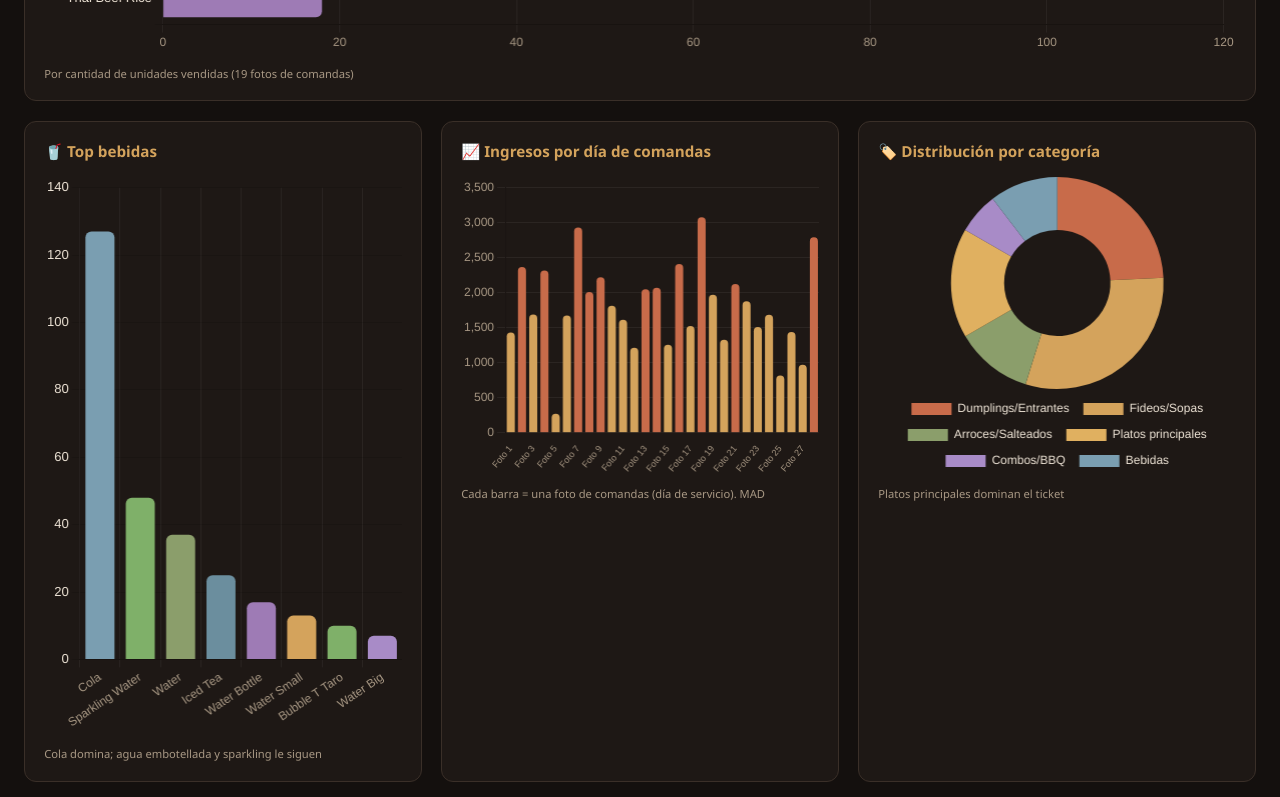
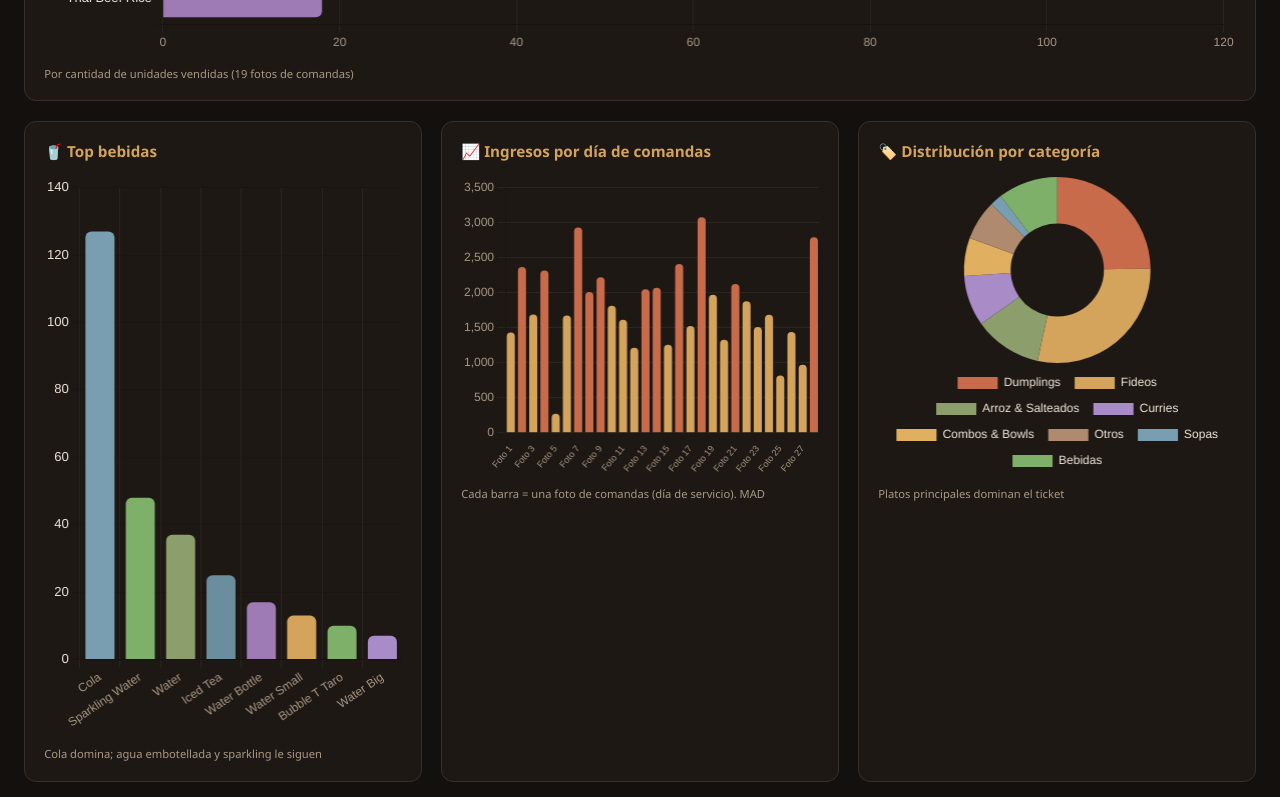
Before and after one commit to popifresco12/kinomori-sales, a plain HTML site: page index.html in a window 1280 px wide. Shown: the part 895-1692 px from the top of the page. Drawn offline with nearby package versions, Linux system fonts and the light colour scheme.

Commit message:
fix: categorías del donut (Dumplings/Fideos/Arroz/Curries/Sopas/Combos + Otros), ruido excluido

```diff
--- a/data.json
+++ b/data.json
@@ -11,8 +11,8 @@
   "ingreso_mad": 50342,
   "ingreso_eur": 4661.3,
   "fotos": 28,
-  "lineas": 851,
-  "platos_unicos": 75,
+  "lineas": 839,
+  "platos_unicos": 67,
   "bebidas_unicas": 20
  },
  "fotos": [
@@ -193,7 +193,7 @@
    "cantidad": 105,
    "ingreso_mad": 6635,
    "precio_medio": 65,
-   "categoria": "Dumplings/Entrantes"
+   "categoria": "Dumplings"
   },
   {
    "nombre": "Peanut Noodles",
@@ -202,7 +202,7 @@
    "cantidad": 83,
    "ingreso_mad": 5315,
    "precio_medio": 65,
-   "categoria": "Fideos/Sopas"
+   "categoria": "Fideos"
   },
   {
    "nombre": "Nasi Goreng",
@@ -211,7 +211,7 @@
    "cantidad": 77,
    "ingreso_mad": 4400,
    "precio_medio": 65,
-   "categoria": "Arroces/Salteados"
+   "categoria": "Arroz & Salteados"
   },
   {
    "nombre": "Mee Siam",
@@ -220,7 +220,7 @@
    "cantidad": 58,
    "ingreso_mad": 3340,
    "precio_medio": 60,
-   "categoria": "Platos principales"
+   "categoria": "Curries"
   },
   {
    "nombre": "Dumpling Veg",
@@ -229,7 +229,7 @@
    "cantidad": 56,
    "ingreso_mad": 3271,
    "precio_medio": 60,
-   "categoria": "Dumplings/Entrantes"
+   "categoria": "Dumplings"
   },
   {
    "nombre": "Soup Noodles",
@@ -238,7 +238,7 @@
    "cantidad": 29,
    "ingreso_mad": 1540,
    "precio_medio": 65,
-   "categoria": "Fideos/Sopas"
+   "categoria": "Fideos"
   },
   {
    "nombre": "Korean BBQ Bowl",
@@ -247,7 +247,7 @@
    "cantidad": 25,
    "ingreso_mad": 1730,
    "precio_medio": 75,
-   "categoria": "Combos/BBQ"
+   "categoria": "Combos & Bowls"
   },
   {
    "nombre": "Dandan Noodles",
@@ -256,7 +256,7 @@
    "cantidad": 21,
    "ingreso_mad": 1310,
    "precio_medio": 75,
-   "categoria": "Fideos/Sopas"
+   "categoria": "Fideos"
   },
   {
    "nombre": "Eggplant Lover",
@@ -265,7 +265,7 @@
    "cantidad": 20,
    "ingreso_mad": 1270,
    "precio_medio": 70,
-   "categoria": "Platos principales"
+   "categoria": "Otros"
   },
   {
    "nombre": "Thai Beef Rice",
@@ -274,7 +274,7 @@
    "cantidad": 18,
    "ingreso_mad": 1265,
    "precio_medio": 75,
-   "categoria": "Arroces/Salteados"
+   "categoria": "Arroz & Salteados"
   },
   {
    "nombre": "Biang Biang Mian",
@@ -283,7 +283,7 @@
    "cantidad": 16,
    "ingreso_mad": 1130,
    "precio_medio": 75,
-   "categoria": "Fideos/Sopas"
+   "categoria": "Fideos"
   },
   {
    "nombre": "Zhajiang Noodles",
@@ -292,7 +292,7 @@
    "cantidad": 13,
    "ingreso_mad": 735,
    "precio_medio": 75,
-   "categoria": "Fideos/Sopas"
+   "categoria": "Fideos"
   },
   {
    "nombre": "Pho",
@@ -301,7 +301,7 @@
    "cantidad": 12,
    "ingreso_mad": 935,
    "precio_medio": 80,
-   "categoria": "Fideos/Sopas"
+   "categoria": "Fideos"
   },
   {
    "nombre": "Cold Noodles",
@@ -310,7 +310,7 @@
    "cantidad": 12,
    "ingreso_mad": 695,
    "precio_medio": 60,
-   "categoria": "Fideos/Sopas"
+   "categoria": "Fideos"
   },
   {
    "nombre": "Thai Curry",
@@ -319,7 +319,7 @@
    "cantidad": 11,
    "ingreso_mad": 820,
    "precio_medio": 75,
-   "categoria": "Platos principales"
+   "categoria": "Curries"
   },
   {
    "nombre": "Combo Thai/Chicken",
@@ -328,7 +328,7 @@
    "cantidad": 11,
    "ingreso_mad": 630,
    "precio_medio": 70,
-   "categoria": "Combos/BBQ"
+   "categoria": "Combos & Bowls"
   },
   {
    "nombre": "Combo Thai/Disan",
@@ -337,7 +337,7 @@
    "cantidad": 11,
    "ingreso_mad": 710,
    "precio_medio": 70,
-   "categoria": "Combos/BBQ"
+   "categoria": "Combos & Bowls"
   },
   {
    "nombre": "Spring Roll",
@@ -346,7 +346,7 @@
    "cantidad": 11,
    "ingreso_mad": 355,
    "precio_medio": 35,
-   "categoria": "Dumplings/Entrantes"
+   "categoria": "Dumplings"
   },
   {
    "nombre": "Kung Pao",
@@ -355,7 +355,7 @@
    "cantidad": 10,
    "ingreso_mad": 675,
    "precio_medio": 75,
-   "categoria": "Platos principales"
+   "categoria": "Otros"
   },
   {
    "nombre": "Goji Soup",
@@ -364,7 +364,7 @@
    "cantidad": 9,
    "ingreso_mad": 635,
    "precio_medio": 75,
-   "categoria": "Fideos/Sopas"
+   "categoria": "Sopas"
   }
  ],
  "top_bebidas": [
@@ -467,7 +467,7 @@
    "cantidad": 105,
    "ingreso_mad": 6635,
    "precio_medio": 65,
-   "categoria": "Dumplings/Entrantes"
+   "categoria": "Dumplings"
   },
   {
    "nombre": "Peanut Noodles",
@@ -476,7 +476,7 @@
    "cantidad": 83,
    "ingreso_mad": 5315,
    "precio_medio": 65,
-   "categoria": "Fideos/Sopas"
+   "categoria": "Fideos"
   },
   {
    "nombre": "Nasi Goreng",
@@ -485,7 +485,7 @@
    "cantidad": 77,
    "ingreso_mad": 4400,
    "precio_medio": 65,
-   "categoria": "Arroces/Salteados"
+   "categoria": "Arroz & Salteados"
   },
   {
    "nombre": "Mee Siam",
@@ -494,7 +494,7 @@
    "cantidad": 58,
    "ingreso_mad": 3340,
    "precio_medio": 60,
-   "categoria": "Platos principales"
+   "categoria": "Curries"
   },
   {
    "nombre": "Dumpling Veg",
@@ -503,7 +503,7 @@
    "cantidad": 56,
    "ingreso_mad": 3271,
    "precio_medio": 60,
-   "categoria": "Dumplings/Entrantes"
+   "categoria": "Dumplings"
   },
   {
    "nombre": "Soup Noodles",
@@ -512,7 +512,7 @@
    "cantidad": 29,
    "ingreso_mad": 1540,
    "precio_medio": 65,
-   "categoria": "Fideos/Sopas"
+   "categoria": "Fideos"
   },
   {
    "nombre": "Korean BBQ Bowl",
@@ -521,7 +521,7 @@
    "cantidad": 25,
    "ingreso_mad": 1730,
    "precio_medio": 75,
-   "categoria": "Combos/BBQ"
+   "categoria": "Combos & Bowls"
   },
   {
    "nombre": "Dandan Noodles",
@@ -530,7 +530,7 @@
    "cantidad": 21,
    "ingreso_mad": 1310,
    "precio_medio": 75,
-   "categoria": "Fideos/Sopas"
+   "categoria": "Fideos"
   },
   {
    "nombre": "Eggplant Lover",
@@ -539,7 +539,7 @@
    "cantidad": 20,
    "ingreso_mad": 1270,
    "precio_medio": 70,
-   "categoria": "Platos principales"
+   "categoria": "Otros"
   },
   {
    "nombre": "Thai Beef Rice",
@@ -548,7 +548,7 @@
    "cantidad": 18,
    "ingreso_mad": 1265,
    "precio_medio": 75,
-   "categoria": "Arroces/Salteados"
+   "categoria": "Arroz & Salteados"
   },
   {
    "nombre": "Biang Biang Mian",
@@ -557,7 +557,7 @@
    "cantidad": 16,
    "ingreso_mad": 1130,
    "precio_medio": 75,
-   "categoria": "Fideos/Sopas"
+   "categoria": "Fideos"
   },
   {
    "nombre": "Zhajiang Noodles",
@@ -566,7 +566,7 @@
    "cantidad": 13,
    "ingreso_mad": 735,
    "precio_medio": 75,
-   "categoria": "Fideos/Sopas"
+   "categoria": "Fideos"
   },
   {
    "nombre": "Pho",
@@ -575,7 +575,7 @@
    "cantidad": 12,
    "ingreso_mad": 935,
    "precio_medio": 80,
-   "categoria": "Fideos/Sopas"
+   "categoria": "Fideos"
   },
   {
    "nombre": "Cold Noodles",
@@ -584,7 +584,7 @@
    "cantidad": 12,
    "ingreso_mad": 695,
    "precio_medio": 60,
-   "categoria": "Fideos/Sopas"
+   "categoria": "Fideos"
   },
   {
    "nombre": "Thai Curry",
@@ -593,7 +593,7 @@
    "cantidad": 11,
    "ingreso_mad": 820,
    "precio_medio": 75,
-   "categoria": "Platos principales"
+   "categoria": "Curries"
   },
   {
    "nombre": "Combo Thai/Chicken",
@@ -602,7 +602,7 @@
    "cantidad": 11,
    "ingreso_mad": 630,
    "precio_medio": 70,
-   "categoria": "Combos/BBQ"
+   "categoria": "Combos & Bowls"
   },
   {
    "nombre": "Combo Thai/Disan",
@@ -611,7 +611,7 @@
    "cantidad": 11,
    "ingreso_mad": 710,
    "precio_medio": 70,
-   "categoria": "Combos/BBQ"
+   "categoria": "Combos & Bowls"
   },
   {
    "nombre": "Spring Roll",
@@ -620,7 +620,7 @@
    "cantidad": 11,
    "ingreso_mad": 355,
    "precio_medio": 35,
-   "categoria": "Dumplings/Entrantes"
+   "categoria": "Dumplings"
   },
   {
    "nombre": "Kung Pao",
@@ -629,7 +629,7 @@
    "cantidad": 10,
    "ingreso_mad": 675,
    "precio_medio": 75,
-   "categoria": "Platos principales"
+   "categoria": "Otros"
   },
   {
    "nombre": "Goji Soup",
@@ -638,7 +638,7 @@
    "cantidad": 9,
    "ingreso_mad": 635,
    "precio_medio": 75,
-   "categoria": "Fideos/Sopas"
+   "categoria": "Sopas"
   },
   {
    "nombre": "Yunnan Soup Noodles",
@@ -647,7 +647,7 @@
    "cantidad": 9,
    "ingreso_mad": 675,
    "precio_medio": 75,
-   "categoria": "Fideos/Sopas"
+   "categoria": "Fideos"
   },
   {
    "nombre": "Hainan Chicken",
@@ -656,7 +656,7 @@
    "cantidad": 8,
    "ingreso_mad": 555,
    "precio_medio": 75,
-   "categoria": "Platos principales"
+   "categoria": "Otros"
   },
   {
    "nombre": "Sichuan Noodles",
@@ -665,7 +665,7 @@
    "cantidad": 8,
    "ingreso_mad": 445,
    "precio_medio": 75,
-   "categoria": "Fideos/Sopas"
+   "categoria": "Fideos"
   },
   {
    "nombre": "Salad",
@@ -674,7 +674,7 @@
    "cantidad": 7,
    "ingreso_mad": 100,
    "precio_medio": 100,
-   "categoria": "Dumplings/Entrantes"
+   "categoria": "Otros"
   },
   {
    "nombre": "Dumpling Soup",
@@ -683,7 +683,7 @@
    "cantidad": 6,
    "ingreso_mad": 255,
    "precio_medio": 65,
-   "categoria": "Dumplings/Entrantes"
+   "categoria": "Dumplings"
   },
   {
    "nombre": "Spicy Dry",
@@ -692,7 +692,7 @@
    "cantidad": 6,
    "ingreso_mad": 420,
    "precio_medio": 70,
-   "categoria": "Platos principales"
+   "categoria": "Dumplings"
   },
   {
    "nombre": "Beijing Zhajiang",
@@ -701,7 +701,7 @@
    "cantidad": 5,
    "ingreso_mad": 395,
    "precio_medio": 75,
-   "categoria": "Fideos/Sopas"
+   "categoria": "Fideos"
   },
   {
    "nombre": "Dumpling Beef Spicy",
@@ -710,7 +710,7 @@
    "cantidad": 5,
    "ingreso_mad": 321,
    "precio_medio": 65,
-   "categoria": "Dumplings/Entrantes"
+   "categoria": "Dumplings"
   },
   {
    "nombre": "Mama Soup",
@@ -719,7 +719,7 @@
    "cantidad": 5,
    "ingreso_mad": 225,
    "precio_medio": 45,
-   "categoria": "Fideos/Sopas"
+   "categoria": "Sopas"
   },
   {
    "nombre": "Miso Dandan",
@@ -728,7 +728,7 @@
    "cantidad": 5,
    "ingreso_mad": 375,
    "precio_medio": 75,
-   "categoria": "Fideos/Sopas"
+   "categoria": "Fideos"
   },
   {
    "nombre": "Beijing Noodles",
@@ -737,7 +737,7 @@
    "cantidad": 4,
    "ingreso_mad": 305,
    "precio_medio": 75,
-   "categoria": "Fideos/Sopas"
+   "categoria": "Fideos"
   },
   {
    "nombre": "Goji Noodles",
@@ -746,16 +746,7 @@
    "cantidad": 4,
    "ingreso_mad": 300,
    "precio_medio": 75,
-   "categoria": "Fideos/Sopas"
-  },
-  {
-   "nombre": "(falta)",
-   "tipo": "Plato",
-   "veces": 4,
-   "cantidad": 4,
-   "ingreso_mad": 0,
-   "precio_medio": null,
-   "categoria": "Platos principales"
+   "categoria": "Fideos"
   },
   {
    "nombre": "Korean Chicken",
@@ -764,7 +755,7 @@
    "cantidad": 3,
    "ingreso_mad": 230,
    "precio_medio": 80,
-   "categoria": "Platos principales"
+   "categoria": "Otros"
   },
   {
    "nombre": "Korean Amber",
@@ -773,7 +764,7 @@
    "cantidad": 3,
    "ingreso_mad": 225,
    "precio_medio": 75,
-   "categoria": "Platos principales"
+   "categoria": "Otros"
   },
   {
    "nombre": "Sesame Wonton",
@@ -782,7 +773,7 @@
    "cantidad": 3,
    "ingreso_mad": 225,
    "precio_medio": 75,
-   "categoria": "Dumplings/Entrantes"
+   "categoria": "Dumplings"
   },
   {
    "nombre": "Spicy Squid",
@@ -791,7 +782,7 @@
    "cantidad": 3,
    "ingreso_mad": 225,
    "precio_medio": 75,
-   "categoria": "Platos principales"
+   "categoria": "Otros"
   },
   {
    "nombre": "Chicken Soup",
@@ -800,7 +791,7 @@
    "cantidad": 3,
    "ingreso_mad": 195,
    "precio_medio": 65,
-   "categoria": "Fideos/Sopas"
+   "categoria": "Sopas"
   },
   {
    "nombre": "Rice Combo",
@@ -809,7 +800,7 @@
    "cantidad": 2,
    "ingreso_mad": 70,
    "precio_medio": 70,
-   "categoria": "Arroces/Salteados"
+   "categoria": "Arroz & Salteados"
   },
   {
    "nombre": "Dumpling Beef Crispy",
@@ -818,16 +809,7 @@
    "cantidad": 2,
    "ingreso_mad": 130,
    "precio_medio": 65,
-   "categoria": "Dumplings/Entrantes"
-  },
-  {
-   "nombre": "Cash",
-   "tipo": "Plato",
-   "veces": 2,
-   "cantidad": 2,
-   "ingreso_mad": 0,
-   "precio_medio": null,
-   "categoria": "Platos principales"
+   "categoria": "Dumplings"
   },
   {
    "nombre": "Dumpling V + Dumpling B",
@@ -836,7 +818,7 @@
    "cantidad": 2,
    "ingreso_mad": 125,
    "precio_medio": 62.5,
-   "categoria": "Dumplings/Entrantes"
+   "categoria": "Dumplings"
   },
   {
    "nombre": "Take Away",
@@ -845,7 +827,7 @@
    "cantidad": 2,
    "ingreso_mad": 65,
    "precio_medio": 65,
-   "categoria": "Platos principales"
+   "categoria": "Otros"
   },
   {
    "nombre": "3 in 1",
@@ -854,7 +836,7 @@
    "cantidad": 2,
    "ingreso_mad": 150,
    "precio_medio": 75,
-   "categoria": "Platos principales"
+   "categoria": "Combos & Bowls"
   },
   {
    "nombre": "Massaman",
@@ -863,7 +845,7 @@
    "cantidad": 2,
    "ingreso_mad": 120,
    "precio_medio": 60,
-   "categoria": "Platos principales"
+   "categoria": "Curries"
   },
   {
    "nombre": "Bot Dumpling",
@@ -872,7 +854,7 @@
    "cantidad": 2,
    "ingreso_mad": 260,
    "precio_medio": 130,
-   "categoria": "Dumplings/Entrantes"
+   "categoria": "Dumplings"
   },
   {
    "nombre": "Spicy Dry Wonton",
@@ -881,7 +863,7 @@
    "cantidad": 2,
    "ingreso_mad": 140,
    "precio_medio": 70,
-   "categoria": "Dumplings/Entrantes"
+   "categoria": "Dumplings"
   },
   {
    "nombre": "Curry Egg",
@@ -890,7 +872,7 @@
    "cantidad": 2,
    "ingreso_mad": 130,
    "precio_medio": 65,
-   "categoria": "Dumplings/Entrantes"
+   "categoria": "Dumplings"
   },
   {
    "nombre": "Curry Beef",
@@ -899,16 +881,7 @@
    "cantidad": 2,
    "ingreso_mad": 150,
    "precio_medio": 75,
-   "categoria": "Platos principales"
-  },
-  {
-   "nombre": "Peanut sauce",
-   "tipo": "Plato",
-   "veces": 1,
-   "cantidad": 1,
-   "ingreso_mad": 0,
-   "precio_medio": null,
-   "categoria": "Platos principales"
+   "categoria": "Curries"
   },
   {
    "nombre": "Dumpling Veg Spicy",
@@ -917,7 +890,7 @@
    "cantidad": 1,
    "ingreso_mad": 60,
    "precio_medio": 60,
-   "categoria": "Dumplings/Entrantes"
+   "categoria": "Dumplings"
   },
   {
    "nombre": "Combo Breff Dixian (Hot)",
@@ -926,7 +899,7 @@
    "cantidad": 1,
    "ingreso_mad": 0,
    "precio_medio": null,
-   "categoria": "Combos/BBQ"
+   "categoria": "Combos & Bowls"
   },
   {
    "nombre": "Combo Veg",
@@ -935,7 +908,7 @@
    "cantidad": 1,
    "ingreso_mad": 0,
    "precio_medio": null,
-   "categoria": "Combos/BBQ"
+   "categoria": "Combos & Bowls"
   },
   {
    "nombre": "Combo B/DIY",
@@ -944,25 +917,7 @@
    "cantidad": 1,
    "ingreso_mad": 0,
    "precio_medio": null,
-   "categoria": "Combos/BBQ"
-  },
-  {
-   "nombre": "Método",
-   "tipo": "Plato",
-   "veces": 1,
-   "cantidad": 1,
-   "ingreso_mad": 0,
-   "precio_medio": null,
-   "categoria": "Platos principales"
-  },
-  {
-   "nombre": "paid",
-   "tipo": "Plato",
-   "veces": 1,
-   "cantidad": 1,
-   "ingreso_mad": 0,
-   "precio_medio": null,
-   "categoria": "Platos principales"
+   "categoria": "Combos & Bowls"
   },
   {
    "nombre": "Rice Combo Thai/Disan",
@@ -971,7 +926,7 @@
    "cantidad": 1,
    "ingreso_mad": 0,
    "precio_medio": null,
-   "categoria": "Arroces/Salteados"
+   "categoria": "Combos & Bowls"
   },
   {
    "nombre": "Tender Chicken",
@@ -980,7 +935,7 @@
    "cantidad": 1,
    "ingreso_mad": 25,
    "precio_medio": 25,
-   "categoria": "Platos principales"
+   "categoria": "Otros"
   },
   {
    "nombre": "Dumpling Fried",
@@ -989,7 +944,7 @@
    "cantidad": 1,
    "ingreso_mad": 0,
    "precio_medio": null,
-   "categoria": "Dumplings/Entrantes"
+   "categoria": "Dumplings"
   },
   {
    "nombre": "Combo Thai/Eggplant",
@@ -998,7 +953,7 @@
    "cantidad": 1,
    "ingreso_mad": 70,
    "precio_medio": 70,
-   "categoria": "Combos/BBQ"
+   "categoria": "Combos & Bowls"
   },
   {
    "nombre": "Japanese BBQ",
@@ -1007,16 +962,7 @@
    "cantidad": 1,
    "ingreso_mad": 25,
    "precio_medio": 25,
-   "categoria": "Combos/BBQ"
-  },
-  {
-   "nombre": "No Egg",
-   "tipo": "Plato",
-   "veces": 1,
-   "cantidad": 1,
-   "ingreso_mad": 0,
-   "precio_medio": null,
-   "categoria": "Platos principales"
+   "categoria": "Combos & Bowls"
   },
   {
    "nombre": "Korean Amber Chicken",
@@ -1025,7 +971,7 @@
    "cantidad": 1,
    "ingreso_mad": 75,
    "precio_medio": 75,
-   "categoria": "Platos principales"
+   "categoria": "Otros"
   },
   {
    "nombre": "Dumpling Souce",
@@ -1034,7 +980,7 @@
    "cantidad": 1,
    "ingreso_mad": 65,
    "precio_medio": 65,
-   "categoria": "Dumplings/Entrantes"
+   "categoria": "Dumplings"
   },
   {
    "nombre": "Salad Spinach",
@@ -1043,7 +989,7 @@
    "cantidad": 1,
    "ingreso_mad": 50,
    "precio_medio": 50,
-   "categoria": "Dumplings/Entrantes"
+   "categoria": "Otros"
   },
   {
    "nombre": "Dumpling N Boiled",
@@ -1052,16 +998,7 @@
    "cantidad": 1,
    "ingreso_mad": 60,
    "precio_medio": 60,
-   "categoria": "Dumplings/Entrantes"
-  },
-  {
-   "nombre": "Shout/Short",
-   "tipo": "Plato",
-   "veces": 1,
-   "cantidad": 1,
-   "ingreso_mad": 0,
-   "precio_medio": null,
-   "categoria": "Platos principales"
+   "categoria": "Dumplings"
   },
   {
    "nombre": "Tossed Peanut Sauce Veg",
@@ -1070,7 +1007,7 @@
    "cantidad": 1,
    "ingreso_mad": 70,
    "precio_medio": 70,
-   "categoria": "Platos principales"
+   "categoria": "Fideos"
   },
   {
    "nombre": "Sichuan Mala Rice",
@@ -1079,7 +1016,7 @@
    "cantidad": 1,
    "ingreso_mad": 75,
    "precio_medio": 75,
-   "categoria": "Arroces/Salteados"
+   "categoria": "Arroz & Salteados"
   },
   {
    "nombre": "Peanut Noodle TA",
@@ -1088,16 +1025,7 @@
    "cantidad": 1,
    "ingreso_mad": 70,
    "precio_medio": 70,
-   "categoria": "Fideos/Sopas"
-  },
-  {
-   "nombre": "KD",
-   "tipo": "Plato",
-   "veces": 1,
-   "cantidad": 1,
-   "ingreso_mad": 0,
-   "precio_medio": null,
-   "categoria": "Platos principales"
+   "categoria": "Fideos"
   },
   {
    "nombre": "Peanut Noodle Ice",
@@ -1106,7 +1034,7 @@
    "cantidad": 1,
    "ingreso_mad": 60,
    "precio_medio": 60,
-   "categoria": "Fideos/Sopas"
+   "categoria": "Fideos"
   },
   {
    "nombre": "Bibimbap",
@@ -1115,7 +1043,7 @@
    "cantidad": 1,
    "ingreso_mad": 65,
    "precio_medio": 65,
-   "categoria": "Arroces/Salteados"
+   "categoria": "Arroz & Salteados"
   },
   {
    "nombre": "Fried Rice",
@@ -1124,7 +1052,7 @@
    "cantidad": 1,
    "ingreso_mad": 60,
    "precio_medio": 60,
-   "categoria": "Arroces/Salteados"
+   "categoria": "Arroz & Salteados"
   },
   {
    "nombre": "Hakka Noodles",
@@ -1133,7 +1061,7 @@
    "cantidad": 1,
    "ingreso_mad": 75,
    "precio_medio": 75,
-   "categoria": "Fideos/Sopas"
+   "categoria": "Fideos"
   }
  ],
  "todos_bebidas": [
--- a/index.html
+++ b/index.html
@@ -242,8 +242,9 @@ function chartCategorias() {
   });
   const labels = Object.keys(cats);
   const data = labels.map(l => Math.round(cats[l]));
-  const colors = { 'Dumplings/Entrantes': '#c86b4a', 'Fideos/Sopas': '#d4a35c', 'Arroces/Salteados': '#8b9e6b',
-                   'Combos/BBQ': '#a88bc7', 'Platos principales': '#e0b060', 'Bebidas': '#7a9eb1', 'Joyería': '#d4885c' };
+  const colors = { 'Dumplings': '#c86b4a', 'Fideos': '#d4a35c', 'Arroz & Salteados': '#8b9e6b',
+                   'Curries': '#a88bc7', 'Sopas': '#7a9eb1', 'Combos & Bowls': '#e0b060',
+                   'Otros': '#b08a6e', 'Bebidas': '#7fb069' };
   new Chart(document.getElementById('categorias'), {
     type: 'doughnut',
     data: {
```
